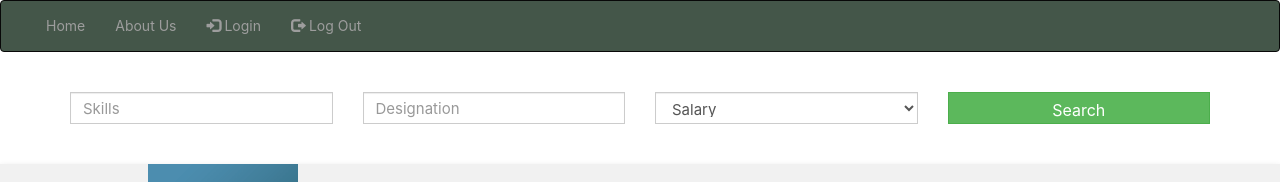
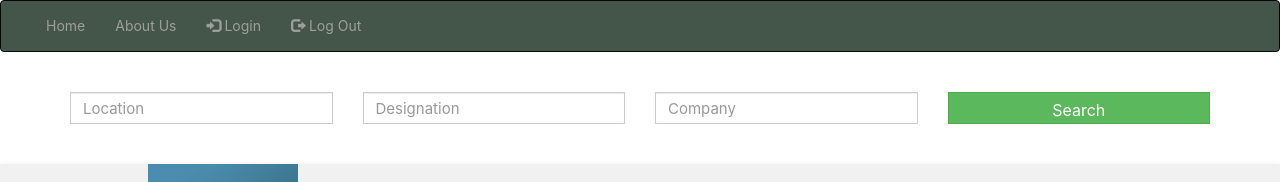
Before and after one commit to mayankomar71/Jobfinder.com, a React (Create React App) app in the folder naukri/: page / in a window 1280 px wide. Shown: the top 182 px of the page. Built offline with nearby package versions, Linux system fonts and the light colour scheme.

Commit message:
Assignment with filters

```diff
--- a/naukri/src/App.js
+++ b/naukri/src/App.js
@@ -1,4 +1,4 @@
-import React from 'react';
+import React ,{Component} from 'react';
 import './App.css';
 import Header from './components/Header'
 import jobs from './components/jobs'
@@ -6,18 +6,42 @@ import Content from './components/Content'
 import Filters from './components/Filters'
 import Footer from './components/Footer'
 
-function App() {
+class App extends Component{
+  constructor(props) {
+    super(props)
+
+    this.state = {
+    arr:jobs
+    }
+  }
+
+
+filterdata = (filterarray) => {
+  this.setState({
+    arr:filterarray
+  })
+
+
+ }
+
+  render()
+  {
     return (
       <div className="App">
+
       <Header></Header>
-    <Filters></Filters>
-    <Content data={jobs}></Content>
+
+      <Filters Mydata={this.filterdata} data_filter={jobs}></Filters>
+      <Content data={this.state.arr}></Content>
       <Footer></Footer>
 
 
 
       </div>
     );
+
+  }
+
 }
 
 export default App;
--- a/naukri/src/components/Content.js
+++ b/naukri/src/components/Content.js
@@ -50,14 +50,14 @@ class Content extends Component {
         const jobdata = this.props.data
         return jobdata.map((data, index) => {
             return (
-                <div className="container-fluid ">
+                <div key={index} className="container-fluid ">
                     <div  className="row">
                         <div style={background} className=" col-sm-12">
                         <div className="col-sm-4">
                         <img style={imagestyle} src={logo} alt='data.company_name'></img>
                         </div>
                         <div className="card col-sm-8">
-                        <h3>{data.job_description}</h3>
+                        <h3>{data.job_designation}</h3>
                         <h3>{data.company_name}</h3>
                         <h4><i className="fa fa-rupee"></i> {data.salary} lakhs p.a</h4>
                         <button onClick={() => this.alert()}className="btn btn-success">Apply</button>
--- a/naukri/src/components/Filters.js
+++ b/naukri/src/components/Filters.js
@@ -2,39 +2,91 @@ import React, { Component } from 'react'
 import './content.css'
 
 class Filters extends Component {
+    constructor(props) {
+        super(props)
+
+        this.state = {
+            location: '',
+            designation: '',
+            company: ''
+
+        }
+
+    }
+    handleChange=(event) =>{
+        this.setState({ [event.target.name]: event.target.value});
+    }
+    handleSubmit = (event) => {
+
+        event.preventDefault();
+
+        const job_data = this.props.data_filter;
+        if (this.state.location==='' && this.state.designation==='' && this.state.company==='') {
+            var data=job_data.map((element)=>{
+                return element;
+            });
+        }
+        else {
+            data=(job_data.filter((element) => {
+                if (element['city'] === this.state.location && element.job_designation === this.state.designation && element.company_name === this.state.company) {
+                    return true;
+                }
+                else if (element.city === this.state.location && element.job_designation === this.state.designation && this.state.company === '') {
+                    return true;
+                }
+                else if (this.state.location === '' && element.job_designation === this.state.designation && element.company_name === this.state.company) {
+                    return true;
+                }
+                else if (element.city === this.state.location && this.state.designation === '' && element.company_name === this.state.company) {
+                    return true;
+                }
+                else if (element['city'] === this.state.location && this.state.designation === '' && this.state.company==='') {
+                    return true;
+                }
+                else if (this.state.location==='' && element.job_designation===this.state.designation && this.state.company==='') {
+                    return true;
+                }
+                else if (this.state.location==='' && this.state.designation === '' && element.company_name === this.state.company) {
+                    return true;
+
+                }
+                else{
+                    return false
+                }
+
+
+            }));
+
+        }
+
+        this.props.Mydata(data);
+    }
+
     render() {
         const divstyle = {
             // float:"left",
             marginBottom: "20px"
         }
+
         return (
 
             <section style={divstyle} className="search-sec">
                 <div className="container">
-                    <form action="#" method="post" >
+                    <form onSubmit={this.handleSubmit} method="post" >
                         <div className="row">
                             <div className="col-lg-12">
                                 <div className="row">
                                     <div className="col-lg-3 col-md-3 col-sm-12 p-0">
-                                        <input type="text" className="form-control search-slt" placeholder="Skills"></input>
+                                        <input name="location" type="text" value={this.state.location} onChange={this.handleChange} className="form-control search-slt" placeholder="Location"></input>
                                     </div>
                                     <div className="col-lg-3 col-md-3 col-sm-12 p-0">
-                                        <input type="text" className="form-control search-slt" placeholder="Designation"></input>
+                                        <input name="designation" type="text" value={this.state.designation} onChange={this.handleChange} className="form-control search-slt" placeholder="Designation"></input>
                                     </div>
                                     <div className="col-lg-3 col-md-3 col-sm-12 p-0">
-                                        <select className="form-control search-slt" id="exampleFormControlSelect1">
-                                            <option>Salary</option>
-                                            <option>1 lakh</option>
-                                            <option>2 lakh</option>
-                                            <option>3 lakh</option>
-                                            <option>4 lakh</option>
-                                            <option>5 lakh</option>
-                                            <option>6 lakh</option>
-                                            <option>>6 lakh</option>
-                                        </select>
+                                        <input name="company" type="text" value={this.state.company} onChange={this.handleChange} className="form-control search-slt" placeholder="Company"></input>
                                     </div>
                                     <div className="col-lg-3 col-md-3 col-sm-12 p-0">
-                                        <button type="button" className="btn btn-success wrn-btn">Search</button>
+                                        <button type="submit" className="btn btn-success wrn-btn">Search</button>
                                     </div>
                                 </div>
                             </div>
--- a/naukri/src/components/jobs.js
+++ b/naukri/src/components/jobs.js
@@ -8,9 +8,10 @@ const jobs=[
             "type" : "Point"
         },
         "job_id" : 1143,
-        "job_description" :"React and Node Developer",
+        "job_designation" :"React and Node Developer",
         "company_name" : "Kelltontech",
-        'salary':7.5
+        'salary':7.5,
+        "city":"Gurgaon"
     },
     {
         "loc" : {
@@ -21,9 +22,10 @@ const jobs=[
             "type" : "Point"
         },
         "job_id" : 1158,
-        "job_description" : "React native developer",
+        "job_designation" : "React native developer",
         "company_name" : "Google",
-        'salary':10
+        'salary':10 ,
+        "city":"Delhi"
     },
     {
         "loc" : {
@@ -34,9 +36,10 @@ const jobs=[
             "type" : "Point"
         },
         "job_id" : 1159,
-        "job_description" : "Web developer",
+        "job_designation" : "Web developer",
         "company_name" : "Kellton tech",
-        'salary':5.75
+        'salary':5.75,
+        "city":"Gurgaon"
     },
     {
         "loc" : {
@@ -47,9 +50,10 @@ const jobs=[
             "type" : "Point"
         },
         "job_id" : 1160,
-        "job_description" : "Java Developer ",
+        "job_designation" : "Java Developer ",
         "company_name" : "Microsoft",
-        'salary':8
+        'salary':8,
+        "city":"Delhi"
     },
     {
         "loc" : {
@@ -60,9 +64,10 @@ const jobs=[
             "type" : "Point"
         },
         "job_id" : 1161,
-        "job_description" : "Spring Developer",
+        "job_designation" : "Spring Developer",
         "company_name" : "Microsoft",
-        'salary':12
+        'salary':12,
+        "city":"Noida"
     },
     {
         "loc" : {
@@ -73,9 +78,10 @@ const jobs=[
             "type" : "Point"
         },
         "job_id" : 1162,
-        "job_description" : ".Net Developer",
+        "job_designation" : ".Net Developer",
         "company_name" : "Google",
-        'salary':12.5
+        'salary':12.5,
+        "city":"Noida"
     },
     {
         "loc" : {
@@ -86,9 +92,10 @@ const jobs=[
             "type" : "Point"
         },
         "job_id" : 1163,
-        "job_description" : "Angular Developer",
+        "job_designation" : "Angular Developer",
         "company_name" : "MakeMytrip",
-        'salary':7.5
+        'salary':7.5,
+        "city":"Banglore"
     },
     {
         "loc" : {
@@ -99,9 +106,10 @@ const jobs=[
             "type" : "Point"
         },
         "job_id" : 1164,
-        "job_description" : "Angular Developer",
+        "job_designation" : "Angular Developer",
         "company_name" : "Sapient",
-        'salary':4.5
+        'salary':4.5 ,
+        "city":"Banglore"
     },
     {
         "loc" : {
@@ -112,9 +120,10 @@ const jobs=[
             "type" : "Point"
         },
         "job_id" : 1165,
-        "job_description" : "Mongo and node Developer",
+        "job_designation" : "Mongo and node Developer",
         "company_name" : "Microsoft",
-        'salary':7.5
+        'salary':7.5 ,
+        "city":"Gurgaon"
     },
     {
         "loc" : {
@@ -125,9 +134,10 @@ const jobs=[
             "type" : "Point"
         },
         "job_id" : 1166,
-        "job_description" : "React Native Developer",
+        "job_designation" : "React Native Developer",
         "company_name" : "Microsoft",
-        'salary':15
+        'salary':15,
+        "city":"Banglore"
     }
 
 
```
Lines whose indentation alone changed are shown as unchanged.
